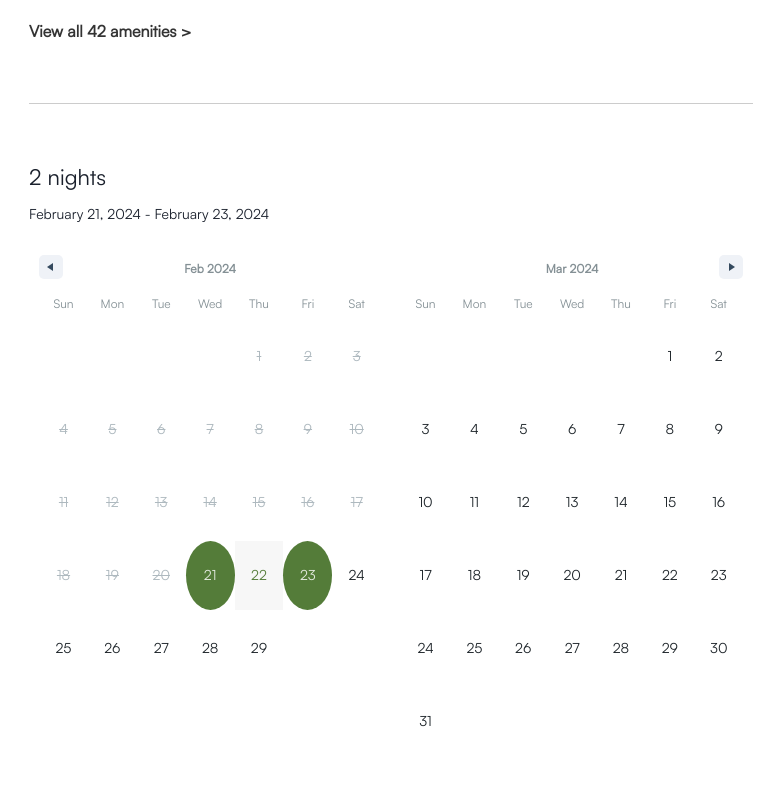
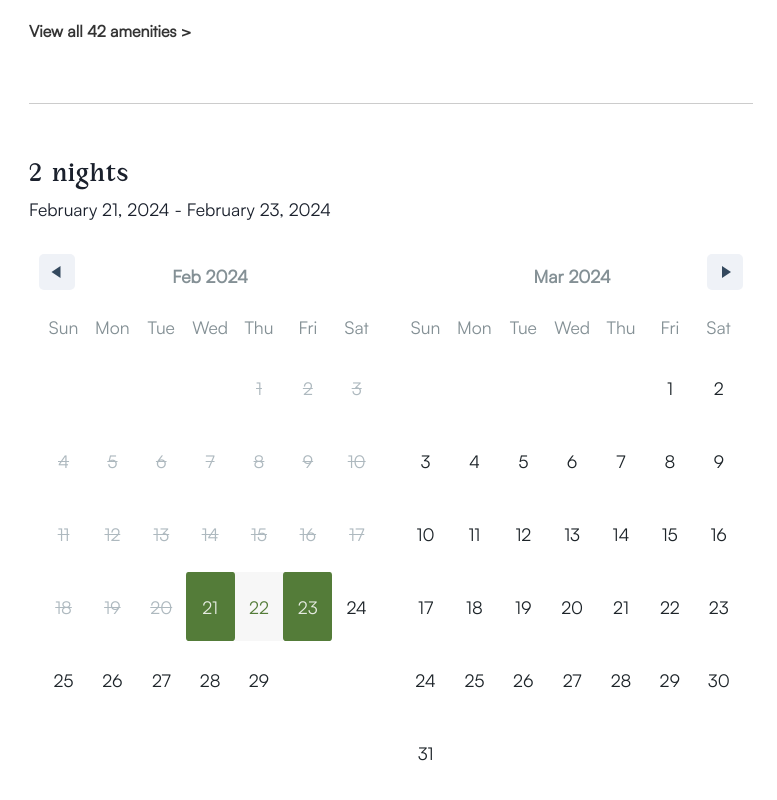
Before and after one commit to AndreiManea/Feriland, a React (Vite) app in the folder client/: page /master-villa in a window 1280 px wide. Shown: the part 3246-4046 px from the top of the page, without its empty margins (0-777 px from the left). Built offline with nearby package versions, Linux system fonts and the light colour scheme; a web font is replaced by a local one.

Commit message:
[FER-11] Rework on calendar

```diff
--- a/client/src/components/BookingDrawer/BookingFirstStep.tsx
+++ b/client/src/components/BookingDrawer/BookingFirstStep.tsx
@@ -17,7 +17,7 @@ const BookingFirstStep = () => {
         Start Booking
       </Text>
       <Box className="drawerCalendar">
-        <CalendarSection />
+        <CalendarSection customClass="sectionCalendar" />
       </Box>
       <Menu
         matchWidth
--- a/client/src/components/MasterVillaPage/DetailsSection/CalendarSection/CalendarSection.tsx
+++ b/client/src/components/MasterVillaPage/DetailsSection/CalendarSection/CalendarSection.tsx
@@ -10,8 +10,17 @@ import {
   setSelectedNights,
 } from '../../../../redux/slices/bookingsSlice';
 import { parse } from 'date-fns';
+import { Heading, Text } from '@chakra-ui/react';
 
-const CalendarSection = ({ onSelection }: { onSelection?: () => void }) => {
+const CalendarSection = ({
+  onSelection,
+  customClass,
+  isSticky,
+}: {
+  customClass: string;
+  onSelection?: () => void;
+  isSticky?: boolean;
+}) => {
   // Global state
   const dispatch = useAppDispatch();
   const { selectedDates, selectedNights } = useAppSelector(
@@ -63,10 +72,13 @@ const CalendarSection = ({ onSelection }: { onSelection?: () => void }) => {
 
   return (
     <div className="calendar">
-      <h1 style={{ fontSize: '22px', marginTop: 0 }}>
+      <Heading
+        fontSize={isSticky ? '1.1rem' : '1.375rem'}
+        letterSpacing="0.125rem"
+      >
         {Math.round(selectedNights)} nights
-      </h1>
-      <h2 style={{ fontSize: '14px' }}>{datePreview}</h2>
+      </Heading>
+      <Text fontSize={isSticky ? '0.8rem' : '1.1rem'}>{datePreview}</Text>
       <DateRange
         onChange={handleSelect}
         ranges={[{ startDate, endDate }]}
@@ -75,6 +87,7 @@ const CalendarSection = ({ onSelection }: { onSelection?: () => void }) => {
         direction="horizontal"
         minDate={new Date()}
         disabledDates={disabledDates}
+        className={customClass}
       />
     </div>
   );
--- a/client/src/components/MasterVillaPage/DetailsSection/CalendarSection/StickyCalendar/StickyCalendarHeader/StickyCalendarHeader.tsx
+++ b/client/src/components/MasterVillaPage/DetailsSection/CalendarSection/StickyCalendar/StickyCalendarHeader/StickyCalendarHeader.tsx
@@ -83,7 +83,11 @@ const StickyCalendarHeader = ({
             className="stickyCalendar"
             sx={styles.calendarBox(isCalendarOpen, rightValue || 0)}
           >
-            <CalendarSection onSelection={() => setIsCalendarOpen(false)} />
+            <CalendarSection
+              customClass="stickyCalendarSection"
+              onSelection={() => setIsCalendarOpen(false)}
+              isSticky
+            />
           </Box>
         </HStack>
         <GuestsMenu
--- a/client/src/components/MasterVillaPage/DetailsSection/CalendarSection/StickyCalendar/stickyCalendar.css
+++ b/client/src/components/MasterVillaPage/DetailsSection/CalendarSection/StickyCalendar/stickyCalendar.css
@@ -12,6 +12,6 @@
   padding: 16px;
   display: flex;
   position: sticky;
-  top: 5%;
+  top: 15%;
   box-shadow: 0 9px 20px rgba(0, 0, 0, 0.2);
 }
--- a/client/src/components/MasterVillaPage/DetailsSection/DetailsSection.tsx
+++ b/client/src/components/MasterVillaPage/DetailsSection/DetailsSection.tsx
@@ -1,26 +1,15 @@
 import { useRef, useState } from 'react';
-// import CalendarSection from './CalendarSection/CalendarSection';
 import {
   Amenities,
   AmenitiesContainer,
   AmenitiesGrid,
-  ArrowLink,
-  BoldText,
   BoldTextLarge,
   BoldTextSmall,
   ButtonContainer,
-  CardContainer,
   CardsContainer,
   CloseButton,
-  Content,
-  ContentWrapper,
-  Description,
-  DetailsContainer,
-  DotDivider,
   GridContainer,
   GridSection,
-  Heading,
-  HeadingContainer,
   IconDetailsContainer,
   IconDetailsTextContainer,
   IconDetailsWrapper,
@@ -30,15 +19,6 @@ import {
   ModalContent,
   SectionContainer,
   SectionWrapper,
-  SubHeading,
-  Tab,
-  TabContent,
-  TabMenu,
-  TabText,
-  Tabs,
-  TabsContainer,
-  TextButtonContainer,
-  TextRegular,
   TextSmall,
   SmallTextNone,
   HeadingLeft,
@@ -656,7 +636,7 @@ const DetailsSection: React.FC = () => {
                 )}
               </AmenitiesContainer>
               <MenuDivider />
-              <CalendarSection />
+              <CalendarSection customClass="sectionCalendar" />
             </GridSection>
             <StickyCalendar />
           </GridContainer>
--- a/client/src/utils/styles/rdrCalendar.css
+++ b/client/src/utils/styles/rdrCalendar.css
@@ -8,7 +8,7 @@
 /* Style individual day cells */
 .rdrDay {
   border: none !important;
-  border-radius: 50% !important;
+  border-radius: 5% !important;
   margin: 2px 0 !important;
   height: 69px !important;
 }
@@ -19,7 +19,7 @@
 }
 
 .drawerCalendar .rdrDay {
-  height: 55px !important;
+  height: 3.438rem !important;
 }
 
 .rdrDayPassive {
@@ -89,6 +89,7 @@
 .rdrDayHovered {
   background: white !important;
   border: 1px solid #547c39 !important;
+  border-radius: 6.5% !important;
 }
 
 .rdrDayHovered span {
@@ -137,7 +138,7 @@
 .rdrStartEdge,
 .rdrEndEdge {
   background-color: #547c39 !important;
-  border-radius: 50% !important;
+  border-radius: 5% !important;
   left: 0 !important;
   right: 0 !important;
   top: 0 !important;
@@ -175,13 +176,24 @@
   background: #547c39 !important;
 }
 
-/* End and start of week styling for the range */
-.rdrDayEndOfWeek .rdrInRange {
-  border-top-right-radius: 4px !important;
-  border-bottom-right-radius: 4px !important;
+/* Calendar Section */
+.sectionCalendar .rdrDayNumber span,
+.sectionCalendar .rdrMonthName,
+.sectionCalendar .rdrWeekDay {
+  font-size: 1.1rem !important;
 }
 
-.rdrDayStartOfWeek .rdrInRange {
-  border-top-left-radius: 4px !important;
-  border-bottom-left-radius: 4px !important;
+.sectionCalendar .rdrNextPrevButton {
+  width: 2.25rem;
+  height: 2.25rem;
 }
+
+.sectionCalendar .rdrPprevButton i {
+  transform: translate(-0.281rem, 0px);
+  border-width: 0.375rem 0.563rem 0.375rem 0.375rem;
+}
+
+.sectionCalendar .rdrNextButton i {
+  transform: translate(0.5rem, 0px);
+  border-width: 0.375rem 0.375rem 0.375rem 0.563rem;
+}
```
